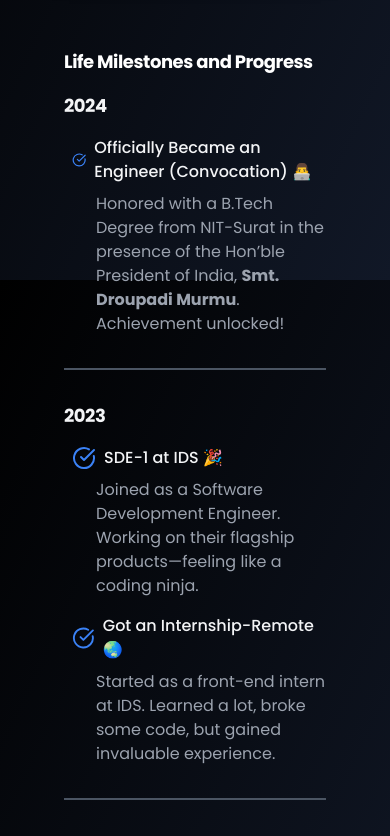
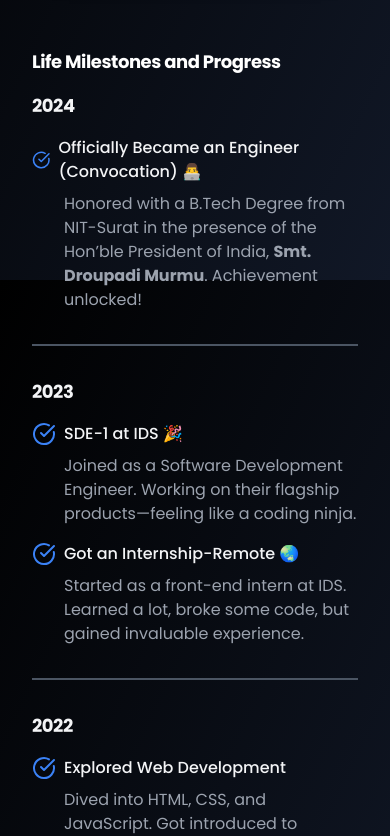
Before and after one commit to AnuragKharwar/anuragkharwar_next, a Next.js app: page / in a window 390 px wide. Shown: the part 3940-4776 px from the top of the page. Built offline with nearby package versions, Linux system fonts and the light colour scheme.

Commit message:
fixed some padding

```diff
--- a/app/(dashboard)/timeline/page.tsx
+++ b/app/(dashboard)/timeline/page.tsx
@@ -2,7 +2,7 @@ import Timeline from "@/components/TimeLine/TimeLine";
 import React from "react";
 
 const Page = () => {
-  return <Timeline />;
+  return <Timeline className="px-8 lg:p-0" />;
 };
 
 export default Page;
--- a/components/TimeLine/TimeLine.tsx
+++ b/components/TimeLine/TimeLine.tsx
@@ -12,15 +12,23 @@ const Year = ({ children }: any) => {
   );
 };
 
-const Step = ({ title, children }: any) => {
+const Step = ({
+  title,
+  children,
+}: {
+  title: string;
+  children: React.ReactNode;
+}) => {
   return (
-    <li className="mb-4 ml-2">
+    <li className="mb-4 ">
       <div className="flex items-center mb-2 text-green-700 dark:text-green-300">
         <span className="sr-only">Check</span>
         <CircleCheckBig className="text-blue-500 mr-2" />
-        <p className="font-medium text-gray-900 dark:text-gray-100">{title}</p>
+        <p className="font-medium  text-gray-900 dark:text-gray-100 ">
+          {title}
+        </p>
       </div>
-      <p className="text-gray-700 dark:text-gray-400 ml-6">{children}</p>
+      <p className="text-gray-700 dark:text-gray-400 ml-8">{children}</p>
     </li>
   );
 };
@@ -59,11 +67,11 @@ const FullTimeline = () => (
   </>
 );
 
-const Timeline = () => {
+const Timeline = ({ className }: { className: string }) => {
   const [isShowingFullTimeline, showFullTimeline] = useState(false);
 
   return (
-    <div className="px-8 lg:p-0">
+    <div className={`${className}`}>
       <h3 className="font-bold text-lg lg:text-2xl md:text-4xl tracking-tight mb-4 mt-8 text-black dark:text-white">
         Life Milestones and Progress
       </h3>
```
